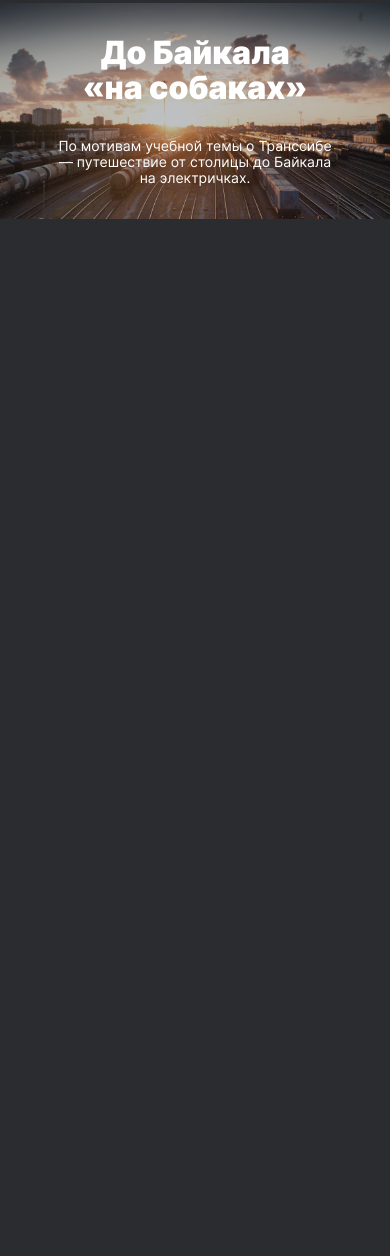
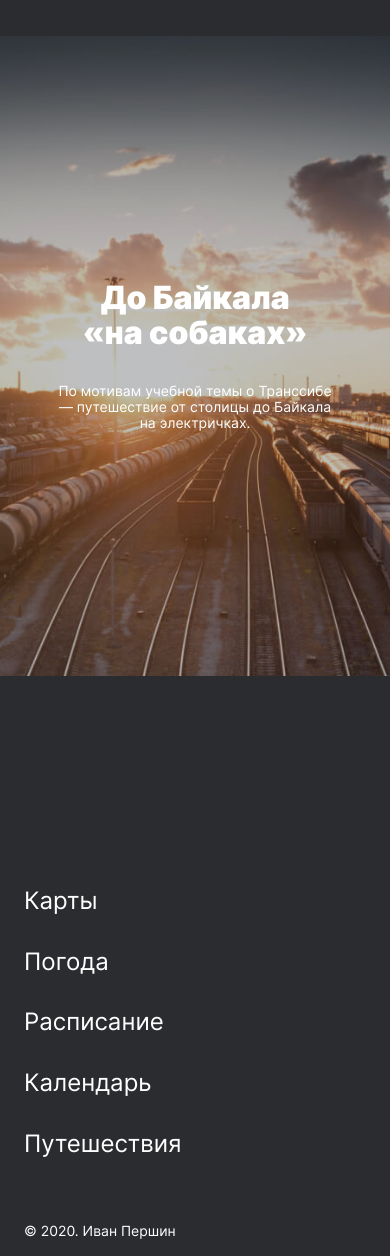
Before and after one commit to Shekko777/russian-travel, a plain HTML site: page index.html in a window 390 px wide. Shown: the part 8054-9310 px from the top of the page. Before the commit the page ends 8361 px from the top, so only its background shows below. Drawn offline with Linux system fonts and the light colour scheme; files whose address does not match are found by name.

Commit message:
Добавил фоотер, адаптировал, добавил анимации везде где нужно, исправил ссылку в cover

```diff
--- /dev/null
+++ b/blocks/cover/__link/cover__link.css
@@ -0,0 +1,51 @@
+.cover__link {
+  position: relative;
+  display: block;
+  text-decoration: none;
+  color: #fff;
+  max-width: 1184px;
+  margin: 0 auto 92px;
+  padding: 245px 0;
+  background-image: url("../../../images/cover/cover-background.jpg");
+  background-size: cover;
+  background-position: center;
+  background-repeat: no-repeat;
+}
+
+.cover__link::before {
+  content: "";
+  position: absolute;
+  top: 0;
+  right: 0;
+  width: 100%;
+  height: 100%;
+  background-color: #2a2c2f;
+  opacity: 0.3;
+  transition: opacity 0.4s;
+  z-index: 0;
+}
+
+@media screen and (max-width: 1024px) {
+  .cover {
+    margin-bottom: 88px;
+    padding: 195px 0;
+  }
+}
+
+@media screen and (max-width: 768px) {
+  .cover {
+    margin-bottom: 88px;
+    padding: 115px 0;
+  }
+}
+
+@media screen and (max-width: 550px) {
+  .cover {
+    margin-bottom: 88px;
+    padding: 33px 0;
+  }
+}
+
+.cover__link:hover::before {
+  opacity: 0.8;
+}
--- a/blocks/cover/cover.css
+++ b/blocks/cover/cover.css
@@ -1,43 +1,3 @@
 .cover {
-  position: relative;
-  max-width: 1184px;
-  margin: 0 auto 92px;
-  padding: 245px 0;
-  background-image: url("../../../images/cover/cover-background.jpg");
-  background-size: cover;
-  background-position: center;
-  background-repeat: no-repeat;
+  padding: 0;
 }
-
-@media screen and (max-width: 1024px) {
-  .cover {
-    margin-bottom: 88px;
-    padding: 195px 0;
-  }
-}
-
-@media screen and (max-width: 768px) {
-  .cover {
-    margin-bottom: 88px;
-    padding: 115px 0;
-  }
-}
-
-@media screen and (max-width: 550px) {
-  .cover {
-    margin-bottom: 88px;
-    padding: 33px 0;
-  }
-}
-
-.cover::before {
-  content: "";
-  position: absolute;
-  top: 0;
-  right: 0;
-  width: 100%;
-  height: 100%;
-  background-color: #2a2c2f;
-  opacity: 0.3;
-  z-index: 0;
-}
--- /dev/null
+++ b/blocks/footer/__copyright/footer__copyright.css
@@ -0,0 +1,4 @@
+.footer__copyright {
+  font-size: 14px;
+  line-height: 1.14;
+}
--- /dev/null
+++ b/blocks/footer/__nav-link/footer__nav-link.css
@@ -0,0 +1,18 @@
+.footer__nav-link {
+  text-decoration: none;
+  color: #fff;
+  font-size: 16px;
+  line-height: 1.12;
+  transition: opacity 0.2s;
+}
+
+.footer__nav-link:hover {
+  opacity: 0.8;
+}
+
+@media screen and (max-width: 500px) {
+  .footer__nav-link {
+    font-size: 24px;
+    line-height: 1;
+  }
+}
--- /dev/null
+++ b/blocks/footer/__nav-list/footer__nav-list.css
@@ -0,0 +1,14 @@
+.footer__nav-list {
+  margin: 0;
+  padding: 0;
+  list-style: none;
+  display: flex;
+  gap: 18px;
+}
+
+@media screen and (max-width: 500px) {
+  .footer__nav-list {
+    flex-direction: column;
+    gap: 32px;
+  }
+}
--- /dev/null
+++ b/blocks/footer/footer.css
@@ -0,0 +1,21 @@
+.footer {
+  margin: 0 auto 24px;
+  padding: 0 24px;
+  max-width: 1184px;
+  display: flex;
+  justify-content: space-between;
+  align-items: center;
+}
+
+@media screen and (max-width: 700px) {
+  .footer {
+    flex-direction: column;
+  }
+}
+
+@media screen and (max-width: 500px) {
+  .footer {
+    align-items: start;
+    gap: 48px;
+  }
+}
--- a/blocks/header/__lang-link/header__lang-link.css
+++ b/blocks/header/__lang-link/header__lang-link.css
@@ -5,6 +5,11 @@
   color: #fff;
   font-size: 24px;
   line-height: 1.08;
+  transition: opacity 0.2s;
+}
+
+.header__lang-link:hover {
+  opacity: 0.7;
 }
 
 @media screen and (max-width: 768px) {
--- a/index.html
+++ b/index.html
@@ -224,14 +224,41 @@
             </ul>
         </section>
 
+        <!-- Секция cover -->
         <section class="cover">
-            <h2 class="cover__title">До Байкала <br> «на собаках»</h2>
-            <p class="cover__subtitle">По мотивам учебной темы о Транссибе — путешествие от столицы до Байкала на
-                электричках.</p>
+            <a class="cover__link" href="https://stampsy.com/na-elektrichkakh-do-baikala">
+                <h2 class="cover__title">До Байкала <br> «на собаках»</h2>
+                <p class="cover__subtitle">По мотивам учебной темы о Транссибе — путешествие от столицы до Байкала
+                    на
+                    электричках.</p>
+            </a>
         </section>
 
     </main>
-    <footer class="footer"></footer>
+
+    <footer class="footer">
+        <nav class="footer__nav">
+            <ul class="footer__nav-list">
+                <li class="footer__nav-item">
+                    <a class="footer__nav-link" href="https://yandex.ru/maps">Карты</a>
+                </li>
+                <li class="footer__nav-item">
+                    <a class="footer__nav-link" href="https://yandex.ru/pogoda">Погода</a>
+                </li>
+                <li class="footer__nav-item">
+                    <a class="footer__nav-link" href="https://rasp.yandex.ru">Расписание</a>
+                </li>
+                <li class="footer__nav-item">
+                    <a class="footer__nav-link" href="https://calendar.yandex.ru">Календарь</a>
+                </li>
+                <li class="footer__nav-item">
+                    <a class="footer__nav-link" href="https://travel.yandex.ru">Путешествия</a>
+                </li>
+            </ul>
+        </nav>
+
+        <p class="footer__copyright">© 2020. Иван Першин</p>
+    </footer>
 </body>
 
 </html>
--- a/pages/index.css
+++ b/pages/index.css
@@ -43,5 +43,12 @@
 
 /* cover */
 @import url(../blocks/cover/cover.css);
+@import url(../blocks/cover/__link/cover__link.css);
 @import url(../blocks/cover/__title/cover__title.css);
 @import url(../blocks/cover/__subtitle/cover__subtitle.css);
+
+/* footer */
+@import url(../blocks/footer/footer.css);
+@import url(../blocks/footer/__nav-list/footer__nav-list.css);
+@import url(../blocks/footer/__nav-link/footer__nav-link.css);
+@import url(../blocks/footer/__copyright/footer__copyright.css);
```
